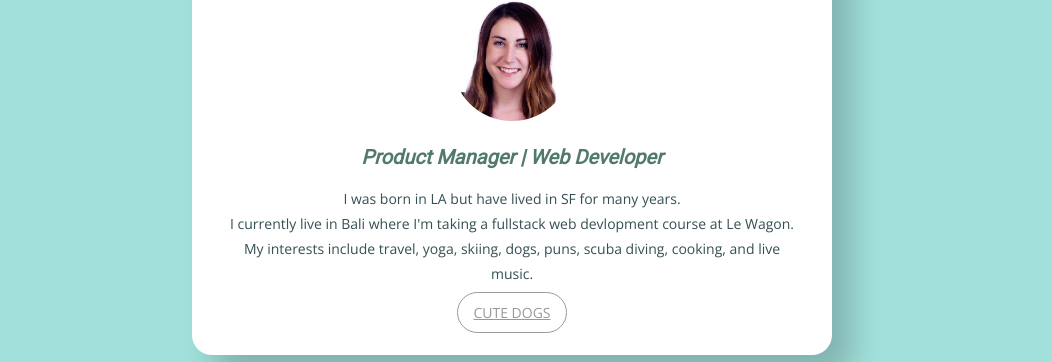
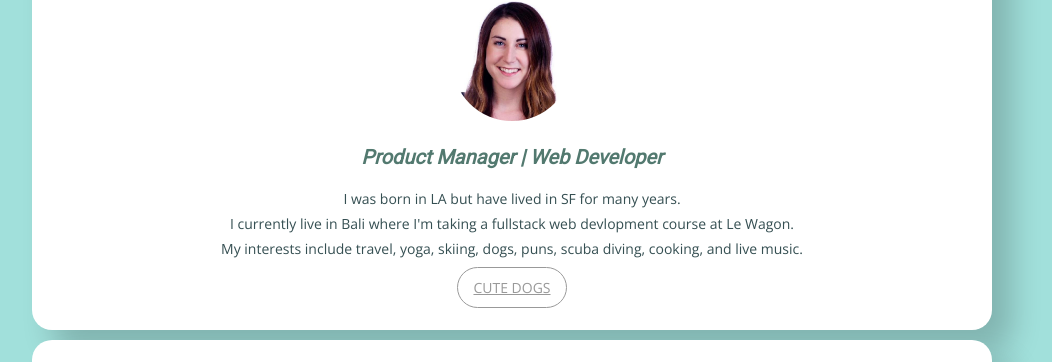
Before and after one commit to kat-rochlin/profile, a plain HTML site: page index.html in a window 1280 px wide. Shown: the part 129-491 px from the top of the page, without its empty margins (128-1180 px from the left). Drawn offline with nearby package versions, Linux system fonts and the light colour scheme.

Commit message:
make my profile prettier

```diff
--- a/style.css
+++ b/style.css
@@ -41,7 +41,6 @@ a:hover {
     border-radius: 20px;
     margin: 20px 0px;
     text-align: center;
-    width: 580px;
     margin: 0 auto;
     margin-bottom: 10px;
 }
@@ -76,12 +75,18 @@ a:hover {
   text-decoration: none;
 }
 
+.container {
+  width: 960px;
+  margin: 0 auto;
+}
+
 
 @media (max-width: 960px) {
   /* For a screen < 960px, this CSS will be read */
   .container {
     width: 700px;
   }
+
 }
 @media (max-width: 720px) {
   /* For a screen < 720px, this CSS will be read */
```
